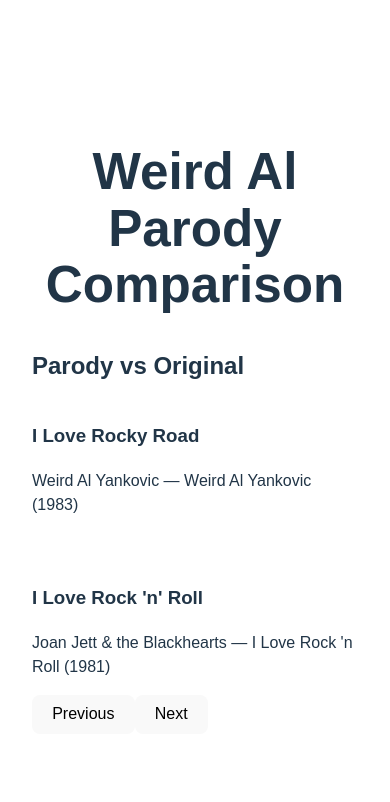
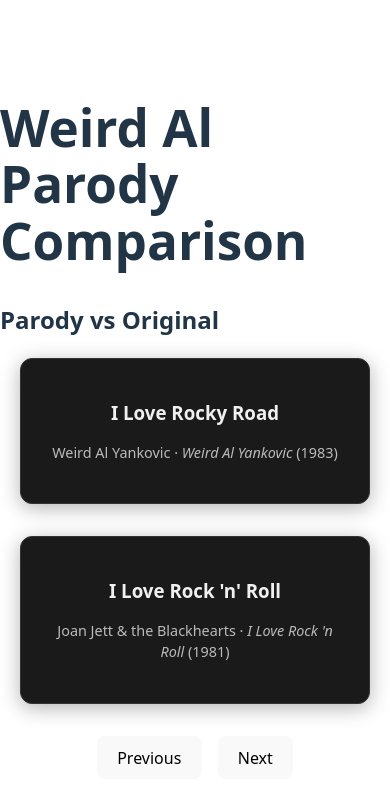
Before and after one commit to smithrw1986/weird-al-parody-compare, a React (Vite) app: page / in a window 390 px wide. Shown: the top 802 px of the page. Built offline with nearby package versions, Linux system fonts and the light colour scheme; no server answers.

Commit message:
add polished layout with album art, labels, and responsive song cards

```diff
--- a/src/App.css
+++ b/src/App.css
@@ -1,12 +1,3 @@
-main {
-  padding: 2rem;
-  font-family: Arial, sans-serif;
-}
-
-h1 {
-  text-align: center;
-}
-
 .song-container {
   display: flex;
   flex-wrap: wrap;
@@ -14,10 +5,55 @@
   justify-content: center;
 }
 
-.song {
+.song-card {
   width: 300px;
-  background: #fff;
-  border: 1px solid #ddd;
+  background: #1a1a1a;
+  border: 1px solid #333;
+  border-radius: 12px;
+  padding: 1.5rem;
+  text-align: center;
+  color: #f0f0f0;
+  box-shadow: 0 4px 20px rgba(0, 0, 0, 0.3);
+}
+
+.song-card h3 {
+  margin-top: 1rem;
+  margin-bottom: 0.5rem;
+}
+
+.song-card .song-meta {
+  font-size: 0.9rem;
+  color: #bbb;
+  margin-bottom: 1rem;
+}
+
+.song-card .album-art {
+  width: 100%;
+  height: auto;
   border-radius: 8px;
-  padding: 1rem;
+  object-fit: cover;
 }
+
+.song-card .embed-container {
+  margin-top: 1rem;
+}
+
+.song-card .embed-label {
+  font-size: 0.8rem;
+  color: #888;
+  margin-bottom: 0.5rem;
+}
+
+.song-card .open-link a {
+  font-size: 0.8rem;
+  color: #61dafb;
+}
+
+.controls {
+  text-align: center;
+  margin-top: 2rem;
+}
+
+.controls button {
+  margin: 0 0.5rem;
+}
--- a/src/components/SongCard.jsx
+++ b/src/components/SongCard.jsx
@@ -30,28 +30,40 @@
 
   return (
     <div className="song-card">
-      <h3>{title}</h3>
-      <p>
-        {artist} — {album} ({year})
-      </p>
-
       {albumArt && (
         <img
+          className="album-art"
           src={albumArt}
           alt={`${album} album cover`}
-          style={{ width: "200px", height: "200px", objectFit: "cover" }}
         />
       )}
 
+      <h3>{title}</h3>
+      <p className="song-meta">
+        {artist} &middot; <em>{album}</em> ({year})
+      </p>
+
       {embedUrl && (
+        <div className="embed-container">
+          <p className="embed-label">Spotify Preview</p>
           <iframe
             src={embedUrl}
-          width="300"
+            width="100%"
             height="80"
             frameBorder="0"
-          allowtransparency="true"
             allow="encrypted-media"
+            allowTransparency="true"
           ></iframe>
+          <p className="open-link">
+            <a
+              href={embedUrl.replace("/embed/", "/")}
+              target="_blank"
+              rel="noopener noreferrer"
+            >
+              Open in Spotify
+            </a>
+          </p>
+        </div>
       )}
     </div>
   );
--- a/src/data/songs.js
+++ b/src/data/songs.js
@@ -209,22 +209,6 @@
   },
   {
     parody: {
-      title: "Word Crimes",
-      artist: "Weird Al Yankovic",
-      album: "Mandatory Fun",
-      year: 2014,
-      songName: "Word Crimes",
-    },
-    original: {
-      title: "Blurred Lines",
-      artist: "Robin Thicke",
-      album: "Blurred Lines",
-      year: 2013,
-      songName: "Blurred Lines",
-    },
-  },
-  {
-    parody: {
       title: "Foil",
       artist: "Weird Al Yankovic",
       album: "Mandatory Fun",
@@ -269,6 +253,22 @@
       album: "Millennium",
       year: 1999,
       songName: "I Want It That Way",
+    },
+  },
+  {
+    parody: {
+      title: "Word Crimes",
+      artist: "Weird Al Yankovic",
+      album: "Mandatory Fun",
+      year: 2014,
+      songName: "Word Crimes",
+    },
+    original: {
+      title: "Blurred Lines",
+      artist: "Robin Thicke",
+      album: "Blurred Lines",
+      year: 2013,
+      songName: "Blurred Lines",
     },
   },
   {
```
Lines whose indentation alone changed are shown as unchanged.
